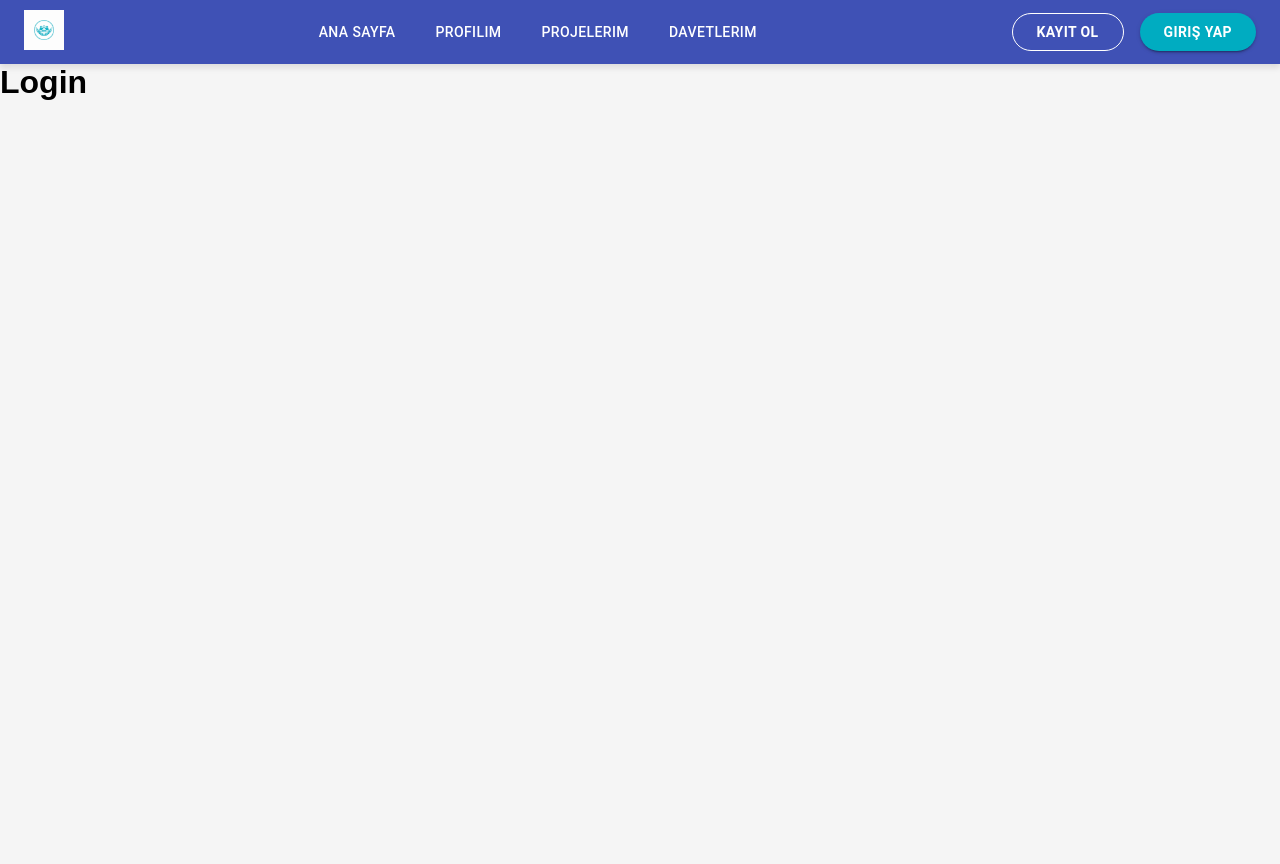
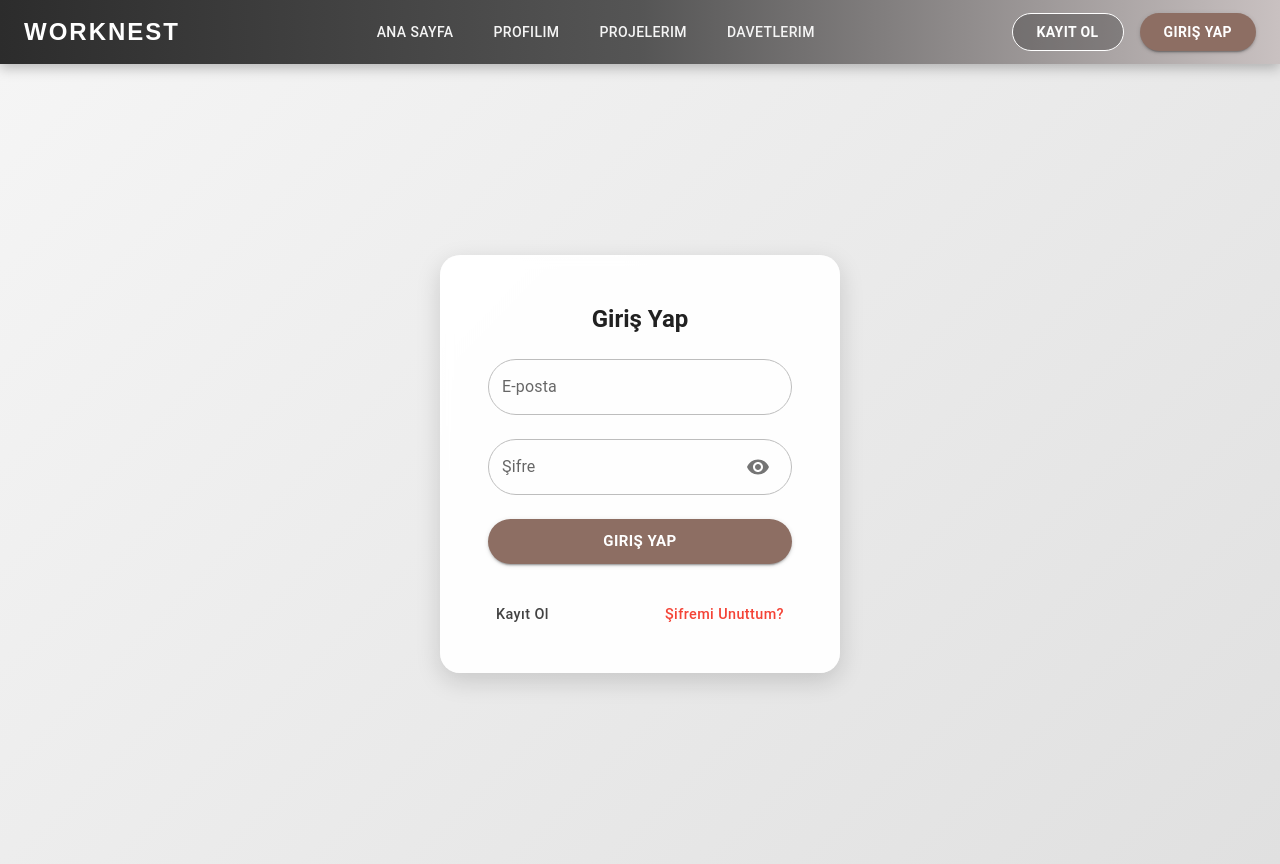
Before and after one commit to Mel4sa/WORKNEST, a React (Vite) app in the folder frontend/: page /login in a window 1280 px wide. Before the commit the page ends 800 px from the top, so only its background shows below. Built offline with nearby package versions, Linux system fonts and the light colour scheme.

Commit message:
Add Forgot Password page and update Navbar; enhance Login and SignIn forms

```diff
--- a/frontend/src/App.jsx
+++ b/frontend/src/App.jsx
@@ -6,6 +6,7 @@ import Projects from "./pages/Projects";
 import Invites from "./pages/Invites";
 import SignIn from "./pages/SignIn";
 import Login from "./pages/Login";
+import ForgotPassword from "./pages/ForgotPassword";
 
 function App() {
   return (
@@ -18,6 +19,7 @@ function App() {
         <Route path="/invites" element={<Invites />} />
         <Route path="/signin" element={<SignIn />} />
         <Route path="/login" element={<Login />} />
+        <Route path="/forgotpassword" element={<ForgotPassword />} />
       </Routes>
     </Router>
   );
--- a/frontend/src/components/Navbar.jsx
+++ b/frontend/src/components/Navbar.jsx
@@ -1,19 +1,21 @@
 import { AppBar, Toolbar, Button, Box } from "@mui/material";
 import { Link } from "react-router-dom";
-import logo from "../assets/logo.png";
 
 function Navbar() {
   return (
     <AppBar
       position="sticky"
       sx={{
-        backgroundColor: "#3f51b5",
-        boxShadow: "0 4px 6px rgba(0,0,0,0.1)",
+        background: "linear-gradient(90deg, #2c2c2c, #555555, #c9c1c1ff)",
+        boxShadow: "0 4px 12px rgba(0,0,0,0.25)",
+        transition: "all 0.4s ease",
       }}
     >
       <Toolbar sx={{ display: "flex", justifyContent: "space-between", alignItems: "center" }}>
-        <Link to="/">
-          <img src={logo} alt="WORKNEST Logo" style={{ height: "40px" }} />
+        <Link to="/" style={{ textDecoration: "none" }}>
+          <Box sx={{ color: "#ffffff", fontWeight: "bold", fontSize: "1.5rem", letterSpacing: 2 }}>
+            WORKNEST
+          </Box>
         </Link>
 
         <Box sx={{ display: "flex", gap: 3 }}>
@@ -28,10 +30,13 @@ function Navbar() {
               component={Link}
               to={item.path}
               sx={{
-                color: "#ffffff",
+                color: "#f5f5f5",
                 fontWeight: 500,
                 transition: "0.3s",
-                "&:hover": { backgroundColor: "#64b5f6" },
+                "&:hover": {
+                  backgroundColor: "rgba(255,255,255,0.15)",
+                  transform: "scale(1.05)",
+                },
               }}
             >
               {item.label}
@@ -51,11 +56,12 @@ function Navbar() {
     padding: "6px 24px",
     textTransform: "uppercase",
     fontWeight: "bold",
+    backgroundColor: "rgba(0,0,0,0.25)",
     transition: "0.3s",
     "&:hover": {
-                backgroundColor: "#43c1ebff",
+      backgroundColor: "rgba(0,0,0,0.4)",
       transform: "scale(1.05)",
-                boxShadow: "0 4px 12px rgba(0,0,0,0.2)",
+      boxShadow: "0 4px 12px rgba(0,0,0,0.3)",
     },
   }}
 >
@@ -67,7 +73,7 @@ function Navbar() {
             to="/login"
             variant="contained"
             sx={{
-              backgroundColor: "#00acc1",
+              backgroundColor: "#8d6e63",
               color: "#ffffff",
               borderRadius: "50px",
               padding: "6px 24px",
@@ -75,9 +81,9 @@ function Navbar() {
               fontWeight: "bold",
               transition: "0.3s",
               "&:hover": {
-                backgroundColor: "#26c6da",
+                backgroundColor: "#a1887f",
                 transform: "scale(1.05)",
-                boxShadow: "0 4px 12px rgba(0,0,0,0.2)",
+                boxShadow: "0 4px 12px rgba(0,0,0,0.3)",
               },
             }}
           >
--- /dev/null
+++ b/frontend/src/pages/ForgotPassword.jsx
@@ -0,0 +1,62 @@
+import { Box, Button, TextField, Typography, Card, CardContent } from "@mui/material";
+import { useNavigate } from "react-router-dom";
+
+function ForgotPassword() {
+  const navigate = useNavigate();
+
+  const handleReset = () => {
+    navigate("/login");
+  };
+
+  return (
+    <Box
+      sx={{
+        minHeight: "100vh",
+        display: "flex",
+        alignItems: "center",
+        justifyContent: "center",
+        background: "linear-gradient(135deg, #f5f5f5, #e0e0e0)",
+      }}
+    >
+      <Card
+        sx={{
+          width: 400,
+          boxShadow: 6,
+          borderRadius: 5,
+          p: 3,
+          backgroundColor: "rgba(255,255,255,0.95)",
+          backdropFilter: "blur(6px)",
+        }}
+      >
+        <CardContent>
+          <Typography variant="h5" textAlign="center" fontWeight="bold" color="#8d6e63" gutterBottom>
+            Şifremi Unuttum
+          </Typography>
+
+          <Typography textAlign="center" sx={{ fontSize: "0.9rem", color: "gray", mb: 3 }}>
+            E-posta adresinizi girin, size şifre sıfırlama bağlantısı gönderelim.
+          </Typography>
+
+          <TextField label="E-posta" type="email" fullWidth sx={{ mb: 3, "& .MuiOutlinedInput-root": { borderRadius: "50px" } }} />
+          <Button
+            variant="contained"
+            size="large"
+            sx={{
+              backgroundColor: "#8d6e63",
+              color: "#fff",
+              borderRadius: "50px",
+              py: 1.2,
+              fontWeight: "bold",
+              "&:hover": { backgroundColor: "#a1887f" },
+            }}
+            onClick={handleReset}
+          >
+            Sıfırlama Linki Gönder
+          </Button>
+        </CardContent>
+      </Card>
+    </Box>
+  );
+}
+
+export default ForgotPassword;
--- a/frontend/src/pages/Login.jsx
+++ b/frontend/src/pages/Login.jsx
@@ -1,4 +1,124 @@
+import {
+  Box,
+  Button,
+  TextField,
+  Typography,
+  Card,
+  CardContent,
+  InputAdornment,
+  IconButton,
+} from "@mui/material";
+import { useState } from "react";
+import { Visibility, VisibilityOff } from "@mui/icons-material";
+import { useNavigate } from "react-router-dom";
+
 function Login() {
-  return <h1>Login</h1>;
+  const [showPassword, setShowPassword] = useState(false);
+  const navigate = useNavigate();
+
+  const handleLogin = () => {
+    navigate("/profile");
+  };
+
+  return (
+    <Box
+      sx={{
+        minHeight: "100vh",
+        display: "flex",
+        alignItems: "center",
+        justifyContent: "center",
+        background: "linear-gradient(135deg, #f5f5f5 0%, #e0e0e0 100%)",
+      }}
+    >
+      <Card
+        sx={{
+          width: 400,
+          borderRadius: 5,
+          p: 2,
+          backgroundColor: "rgba(255,255,255,0.95)",
+          backdropFilter: "blur(6px)",
+          boxShadow: "0 8px 24px rgba(0,0,0,0.15)",
+          transition: "all 0.3s ease",
+          "&:hover": { transform: "scale(1.02)" },
+        }}
+      >
+        <CardContent sx={{ p: 4 }}>
+          <Typography variant="h5" textAlign="center" fontWeight="bold" color="#212121" gutterBottom>
+            Giriş Yap
+          </Typography>
+
+          <Box component="form" noValidate autoComplete="off" sx={{ display: "flex", flexDirection: "column", gap: 3, mt: 3 }}>
+            <TextField
+              label="E-posta"
+              type="email"
+              variant="outlined"
+              fullWidth
+              sx={{
+                "& .MuiOutlinedInput-root": {
+                  borderRadius: "50px",
+                  color: "#212121",
+                  "& fieldset": { borderColor: "#bdbdbd" },
+                  "&:hover fieldset": { borderColor: "#757575" },
+                  "&.Mui-focused fieldset": { borderColor: "#424242" },
+                },
+              }}
+            />
+
+            <TextField
+              label="Şifre"
+              type={showPassword ? "text" : "password"}
+              variant="outlined"
+              fullWidth
+              InputProps={{
+                endAdornment: (
+                  <InputAdornment position="end">
+                    <IconButton onClick={() => setShowPassword(!showPassword)}>
+                      {showPassword ? <VisibilityOff /> : <Visibility />}
+                    </IconButton>
+                  </InputAdornment>
+                ),
+              }}
+              sx={{
+                "& .MuiOutlinedInput-root": {
+                  borderRadius: "50px",
+                  color: "#212121",
+                  "& fieldset": { borderColor: "#bdbdbd" },
+                  "&:hover fieldset": { borderColor: "#757575" },
+                  "&.Mui-focused fieldset": { borderColor: "#424242" },
+                },
+              }}
+            />
+
+            <Button
+              variant="contained"
+              size="large"
+              sx={{
+                backgroundColor: "#8d6e63",
+                color: "#ffffff",
+                borderRadius: "50px",
+                py: 1.2,
+                fontWeight: "bold",
+                transition: "all 0.3s ease",
+                "&:hover": { backgroundColor: "#a1887f", transform: "scale(1.05)", boxShadow: "0 6px 16px rgba(0,0,0,0.25)" },
+              }}
+              onClick={handleLogin}
+            >
+              Giriş Yap
+            </Button>
+
+            <Box sx={{ display: "flex", justifyContent: "space-between", mt: 1 }}>
+              <Button onClick={() => navigate("/signin")} sx={{ fontSize: "0.9rem", color: "#424242", textTransform: "none" }}>
+                Kayıt Ol
+              </Button>
+              <Button onClick={() => navigate("/forgotpassword")} sx={{ fontSize: "0.9rem", color: "#f44336", textTransform: "none" }}>
+                Şifremi Unuttum?
+              </Button>
+            </Box>
+          </Box>
+        </CardContent>
+      </Card>
+    </Box>
+  );
 }
+
 export default Login;
--- a/frontend/src/pages/SignIn.jsx
+++ b/frontend/src/pages/SignIn.jsx
@@ -1,4 +1,110 @@
+import { Box, Button, TextField, Typography, Card, CardContent, InputAdornment, IconButton } from "@mui/material";
+import { useState } from "react";
+import { Visibility, VisibilityOff } from "@mui/icons-material";
+import { useNavigate } from "react-router-dom";
+
 function SignIn() {
-  return <h1>Sign In</h1>;
+  const [showPassword, setShowPassword] = useState(false);
+  const [showConfirmPassword, setShowConfirmPassword] = useState(false);
+  const navigate = useNavigate();
+
+  const handleSignUp = () => {
+    navigate("/login");
+  };
+
+  return (
+    <Box
+      sx={{
+        minHeight: "100vh",
+        display: "flex",
+        alignItems: "center",
+        justifyContent: "center",
+        background: "linear-gradient(135deg, #f5f5f5 0%, #e0e0e0 100%)",
+      }}
+    >
+      <Card
+        sx={{
+          width: 450,
+          borderRadius: 5,
+          p: 3,
+          backgroundColor: "rgba(255,255,255,0.95)",
+          backdropFilter: "blur(6px)",
+          boxShadow: "0 12px 36px rgba(0,0,0,0.15)",
+          transition: "all 0.3s ease",
+          "&:hover": {
+            transform: "scale(1.03)",
+            boxShadow: "0 20px 50px rgba(0,0,0,0.3)",
+          },
+        }}
+      >
+        <CardContent>
+          <Typography variant="h5" textAlign="center" fontWeight="bold" color="#000000ff" gutterBottom>
+            Kayıt Ol
+          </Typography>
+
+          <Box component="form" sx={{ display: "flex", flexDirection: "column", gap: 3, mt: 3 }}>
+            <TextField label="Ad Soyad" fullWidth sx={{ "& .MuiOutlinedInput-root": { borderRadius: "50px" } }} />
+
+            <TextField label="E-posta" type="email" fullWidth sx={{ "& .MuiOutlinedInput-root": { borderRadius: "50px" } }} />
+
+            <TextField
+              label="Şifre"
+              type={showPassword ? "text" : "password"}
+              fullWidth
+              InputProps={{
+                endAdornment: (
+                  <InputAdornment position="end">
+                    <IconButton onClick={() => setShowPassword(!showPassword)}>
+                      {showPassword ? <VisibilityOff /> : <Visibility />}
+                    </IconButton>
+                  </InputAdornment>
+                ),
+              }}
+              sx={{ "& .MuiOutlinedInput-root": { borderRadius: "50px" } }}
+            />
+
+            <TextField
+              label="Şifreyi Onayla"
+              type={showConfirmPassword ? "text" : "password"}
+              fullWidth
+              InputProps={{
+                endAdornment: (
+                  <InputAdornment position="end">
+                    <IconButton onClick={() => setShowConfirmPassword(!showConfirmPassword)}>
+                      {showConfirmPassword ? <VisibilityOff /> : <Visibility />}
+                    </IconButton>
+                  </InputAdornment>
+                ),
+              }}
+              sx={{ "& .MuiOutlinedInput-root": { borderRadius: "50px" } }}
+            />
+
+            <Button
+              variant="contained"
+              size="large"
+              sx={{
+                backgroundColor: "#8d6e63",
+                color: "#fff",
+                borderRadius: "50px",
+                py: 1.3,
+                fontWeight: "bold",
+                textTransform: "uppercase",
+                transition: "all 0.3s ease",
+                "&:hover": {
+                  backgroundColor: "#a1887f",
+                  transform: "scale(1.05)",
+                  boxShadow: "0 12px 36px rgba(0,0,0,0.3)",
+                },
+              }}
+              onClick={handleSignUp}
+            >
+              Kayıt Ol
+            </Button>
+          </Box>
+        </CardContent>
+      </Card>
+    </Box>
+  );
 }
+
 export default SignIn;
```
Also changed, not shown: frontend/src/assets/logo.png, 1 other file (tests, documents, lock files or other folders). Lines whose indentation alone changed are shown as unchanged.
